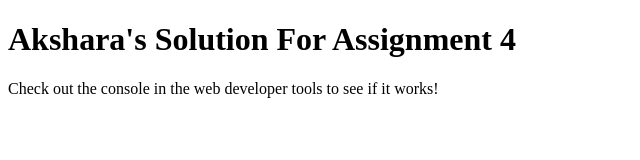
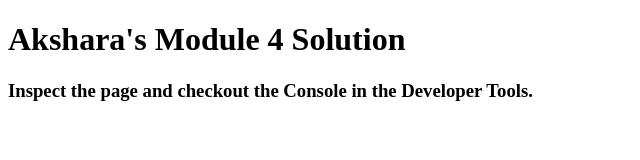
Before and after one commit to akshu-04/coursera-test, a plain HTML site: page module4-assignment/index.html in a window 1280 px wide. Shown: the whole page, without its empty margins (0-640 px from the left). Drawn offline with Linux system fonts and the light colour scheme.

Commit message:
Update index.html

```diff
--- a/module4-assignment/index.html
+++ b/module4-assignment/index.html
@@ -1,14 +1,17 @@
 <!DOCTYPE html>
 <html>
 <head>
-    <meta charset="utf-8">
-    <title>Assignment Solution for Module 4</title>
-    <script src="SpeakHello.js"></script>
-    <script src="SpeakGoodBye.js"></script>
-    <script src="script.js"></script>
+  <meta charset="utf-8">
+  <title>Module 4 Solution</title>
+  <script>
+    var names = []; // DO NOT REMOVE
+  </script>
+  <script src="SpeakHello.js"></script>
+  <script src="SpeakGoodBye.js"></script>
+  <script src="script.js"></script>
 </head>
 <body>
-    <h1>Akshara's Solution For Assignment 4</h1>
-    <p>Check out the console in the web developer tools to see if it works!</p>
+  <h1>Akshara's Module 4 Solution</h1>
+  <h3>Inspect the page and checkout the Console in the Developer Tools.</h3>
 </body>
 </html>
```
